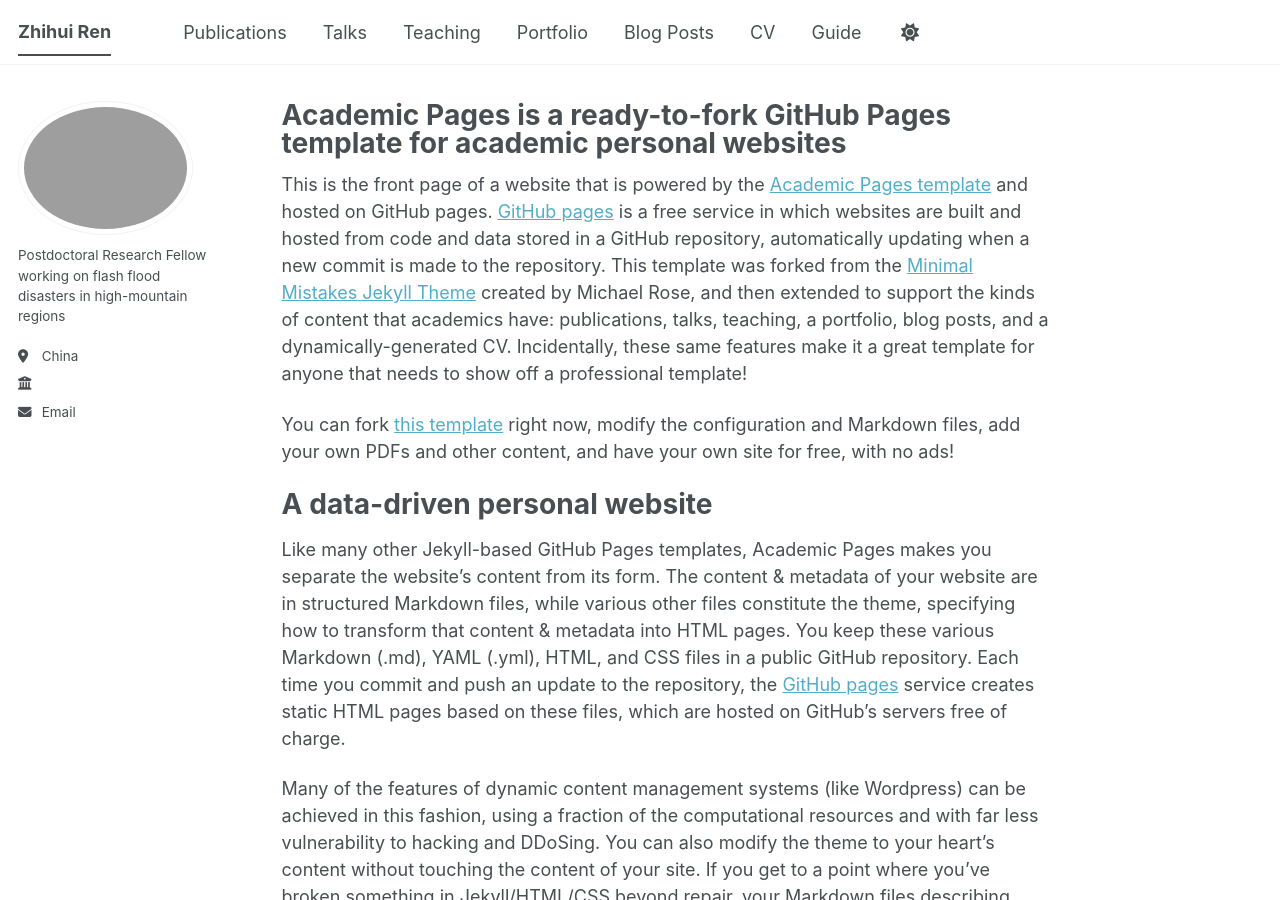
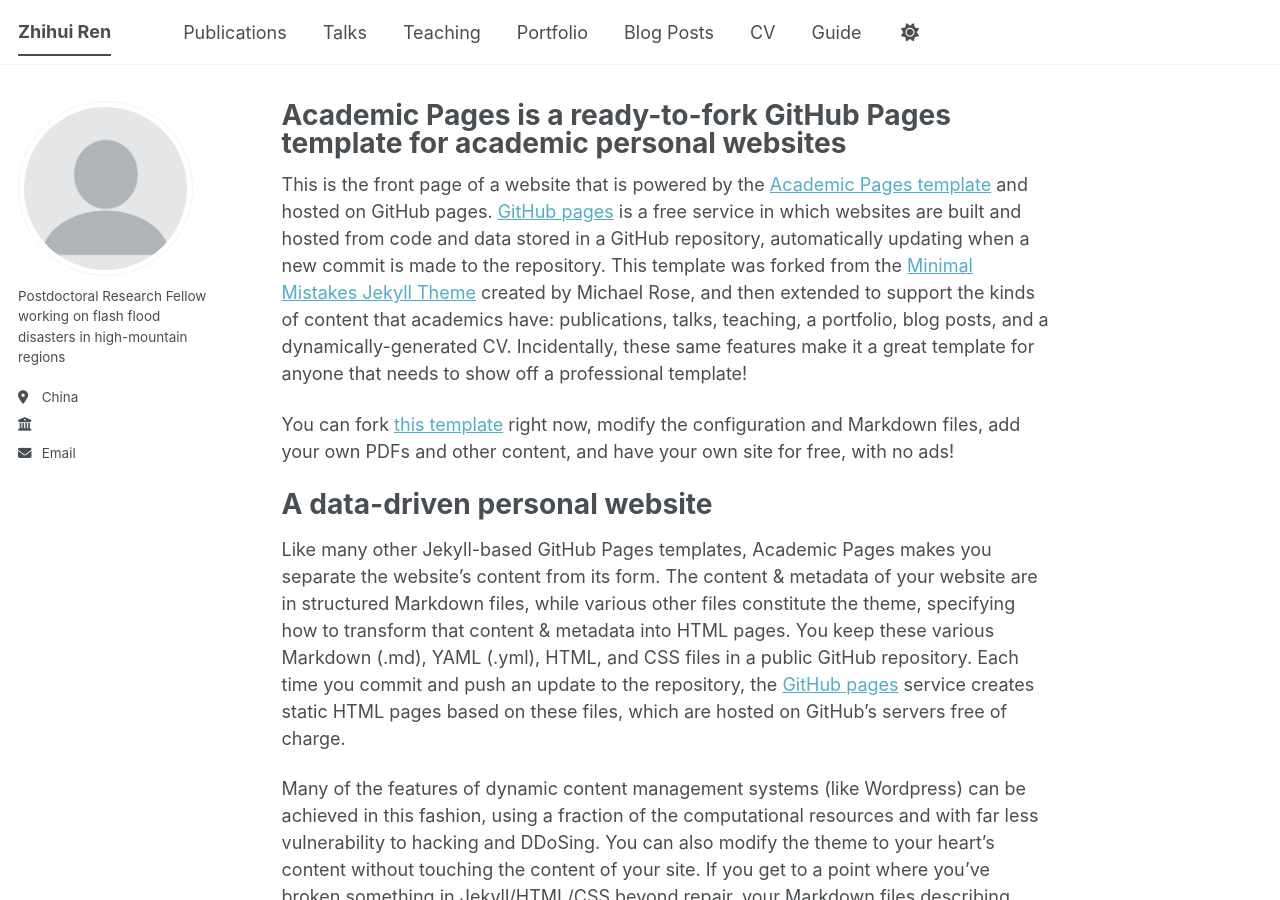
Before and after one commit to 68kellyren/68kellyren.github.io, a Jekyll site: the page built from _pages/about.md, in a window 1280 px wide and 900 px high. Built offline with Jekyll 4.4.1, drawn with Linux system fonts in a browser that asks for light colours; a script bundle is joined from its source files by our own code; library files that are not in the unit come from our copies.

Commit message:
Update _config.yml

```diff
--- a/_config.yml
+++ b/_config.yml
@@ -23,7 +23,7 @@ repository               : "academicpages/academicpages.github.io"
 #               Additional customization can be done by editing /_includes/author-profile.html
 author:
   # Biographic information
-  avatar           : " "  #profile.png
+  avatar           : "profile.png"  #
   name             : " "  #Your Sidebar Name
   pronouns         : " "  # example: "she/her"
   bio              : "Postdoctoral Research Fellow working on flash flood disasters in high-mountain regions"
```
